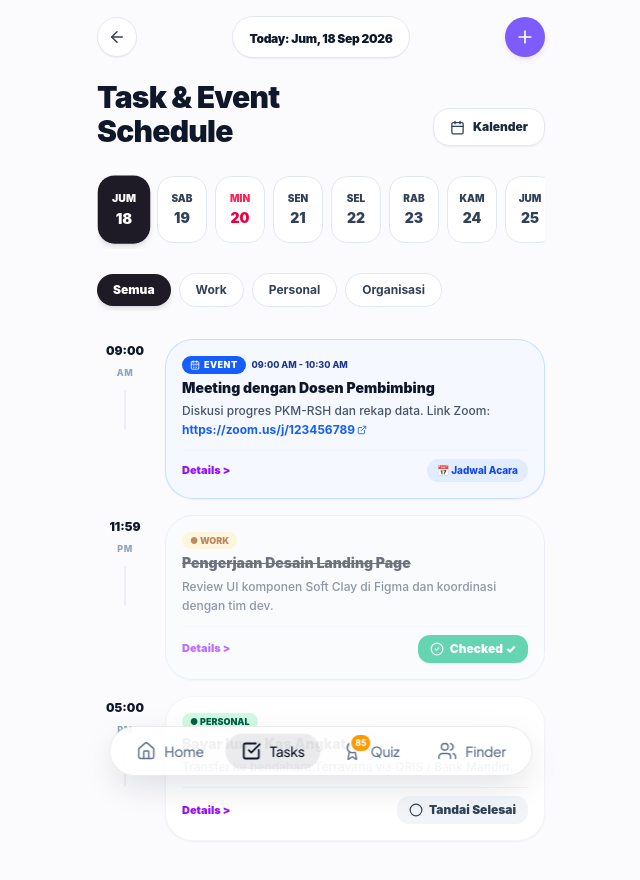
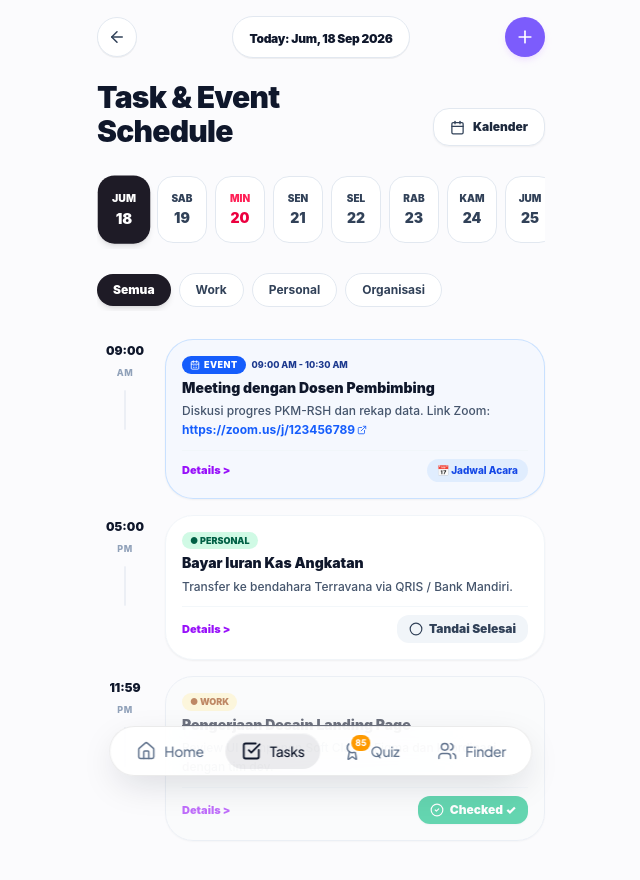
Before and after one commit to shagyaero-sudo/myTerravana, a React (Vite) app: page / in a window 1280 px wide. Both pictures are taken after a click on the button "Tasks". Shown: the top 880 px of the page, without its empty margins (319-959 px from the left). Built offline with nearby package versions, Linux system fonts and the light colour scheme.

Commit message:
based on date

```diff
--- a/src/components/TasksView.tsx
+++ b/src/components/TasksView.tsx
@@ -14,7 +14,6 @@ import {
   RotateCcw,
   CalendarDays,
   CheckSquare,
-  MapPin,
 } from 'lucide-react';
 import { StudentUser } from '../types';
 
@@ -149,7 +148,7 @@ export const TasksView: React.FC<TasksViewProps> = ({ currentUser }) => {
     },
   ]);
 
-  // Date Strip Generator
+  // Date Strip Generator (Hari Ini Di Paling Kiri)
   const dateStrip = useMemo(() => {
     const list = [];
     const base = new Date();
@@ -190,7 +189,6 @@ export const TasksView: React.FC<TasksViewProps> = ({ currentUser }) => {
     e.preventDefault();
     if (!newTitle.trim()) return;
 
-    // Convert Time format
     const formatTime12 = (time24: string) => {
       const [hrs, mins] = time24.split(':');
       const hourNum = parseInt(hrs, 10);
@@ -223,11 +221,24 @@ export const TasksView: React.FC<TasksViewProps> = ({ currentUser }) => {
     setIsAddModalOpen(false);
   };
 
-  const tasksForSelectedDate = tasks.filter((t) => {
-    const matchesDate = t.dateIso === selectedDateIso;
-    const matchesCat = selectedCategory === 'All' || t.category === selectedCategory;
-    return matchesDate && matchesCat;
-  });
+  // REVISI KRONOLOGI URUTAN JAM OTOMATIS
+  const tasksForSelectedDate = useMemo(() => {
+    const filtered = tasks.filter((t) => {
+      const matchesDate = t.dateIso === selectedDateIso;
+      const matchesCat = selectedCategory === 'All' || t.category === selectedCategory;
+      return matchesDate && matchesCat;
+    });
+
+    const parseTimeToMinutes = (timeStr: string) => {
+      const [time, period] = timeStr.split(' ');
+      let [hours, minutes] = time.split(':').map(Number);
+      if (period === 'PM' && hours < 12) hours += 12;
+      if (period === 'AM' && hours === 12) hours = 0;
+      return hours * 60 + minutes;
+    };
+
+    return filtered.sort((a, b) => parseTimeToMinutes(a.time) - parseTimeToMinutes(b.time));
+  }, [tasks, selectedDateIso, selectedCategory]);
 
   const activeDateObj = new Date(selectedDateIso);
   const activeDateFormatted = formatIndonesianDate(activeDateObj);
@@ -239,7 +250,7 @@ export const TasksView: React.FC<TasksViewProps> = ({ currentUser }) => {
 
   return (
     <div id="tasks-schedule-root" className="max-w-md mx-auto space-y-5 pt-2 pb-36 font-sans">
-      {/* 1. BAR PALING ATAS: (<-) | (Today: Sab, 19 Sept 2026) | (+) */}
+      {/* 1. BAR PALING ATAS */}
       <div className="flex items-center justify-between gap-2">
         <button
           type="button"
@@ -377,7 +388,7 @@ export const TasksView: React.FC<TasksViewProps> = ({ currentUser }) => {
         </div>
       )}
 
-      {/* 5. TIMELINE LIST (TASK VS EVENT DIFFERENTIATED) */}
+      {/* 5. TIMELINE LIST (TERURUT KRONOLOGIS) */}
       <div className="pt-2 space-y-4">
         {tasksForSelectedDate.length > 0 ? (
           tasksForSelectedDate.map((task) => (
@@ -406,7 +417,6 @@ export const TasksView: React.FC<TasksViewProps> = ({ currentUser }) => {
                 <div className="space-y-1">
                   <div className="flex items-center justify-between gap-2">
                     <div className="flex items-center gap-1.5">
-                      {/* Badge Tipe Agenda */}
                       {task.type === 'event' ? (
                         <span className="px-2 py-0.5 rounded-full bg-blue-600 text-white text-[9px] font-black uppercase tracking-wider flex items-center gap-1">
                           <CalendarDays size={10} />
@@ -459,7 +469,6 @@ export const TasksView: React.FC<TasksViewProps> = ({ currentUser }) => {
                     Details &gt;
                   </button>
 
-                  {/* Jika Tipe TUGAS: Munculkan Tombol Checked */}
                   {task.type === 'task' ? (
                     <button
                       type="button"
@@ -483,7 +492,6 @@ export const TasksView: React.FC<TasksViewProps> = ({ currentUser }) => {
                       )}
                     </button>
                   ) : (
-                    /* Jika Tipe EVENT: Tampilkan Tag Informasi Jadwal */
                     <span className="text-[10px] font-extrabold text-blue-700 bg-blue-100/80 px-2.5 py-1 rounded-xl">
                       📅 Jadwal Acara
                     </span>
@@ -504,10 +512,10 @@ export const TasksView: React.FC<TasksViewProps> = ({ currentUser }) => {
       </div>
 
       {/* ========================================================= */}
-      {/* MODALS SECTION (z-[100] & z-[120]) */}
+      {/* MODALS SECTION */}
       {/* ========================================================= */}
 
-      {/* MODAL POPUP KALENDER UTUH */}
+      {/* MODAL KALENDER UTUH */}
       <AnimatePresence>
         {isCalendarModalOpen && (
           <div className="fixed inset-0 z-[100] flex items-center justify-center p-4 bg-slate-900/60 backdrop-blur-md">
@@ -736,7 +744,7 @@ export const TasksView: React.FC<TasksViewProps> = ({ currentUser }) => {
         )}
       </AnimatePresence>
 
-      {/* MODAL ADD NEW TASK / EVENT WITH SEGMENTED SWITCH */}
+      {/* MODAL ADD NEW AGENDA */}
       <AnimatePresence>
         {isAddModalOpen && (
           <div className="fixed inset-0 z-[100] flex items-center justify-center p-4 bg-slate-900/60 backdrop-blur-md">
@@ -758,7 +766,7 @@ export const TasksView: React.FC<TasksViewProps> = ({ currentUser }) => {
                 <div className="w-5" />
               </div>
 
-              {/* SEGMENTED SWITCH: TUGAS / DEADLINE VS EVENT / ACARA */}
+              {/* SEGMENTED SWITCH */}
               <div className="bg-slate-100 p-1 rounded-2xl flex items-center gap-1">
                 <button
                   type="button"
@@ -819,7 +827,6 @@ export const TasksView: React.FC<TasksViewProps> = ({ currentUser }) => {
                   />
                 </div>
 
-                {/* FORM JAM: BERBEDAKAN ANTARA DEADLINE VS WAKTU ACARA */}
                 <div className="space-y-1">
                   <label className="text-xs font-black text-slate-800 block">
                     {newType === 'task' ? 'Tanggal & Jam Deadline' : 'Tanggal & Waktu Acara'}
@@ -868,7 +875,6 @@ export const TasksView: React.FC<TasksViewProps> = ({ currentUser }) => {
                   </div>
                 </div>
 
-                {/* PRIORITAS HANYA MUNCUL PADA TIPE TUGAS */}
                 {newType === 'task' && (
                   <div className="space-y-1.5">
                     <label className="text-xs font-black text-slate-800 block">
```
